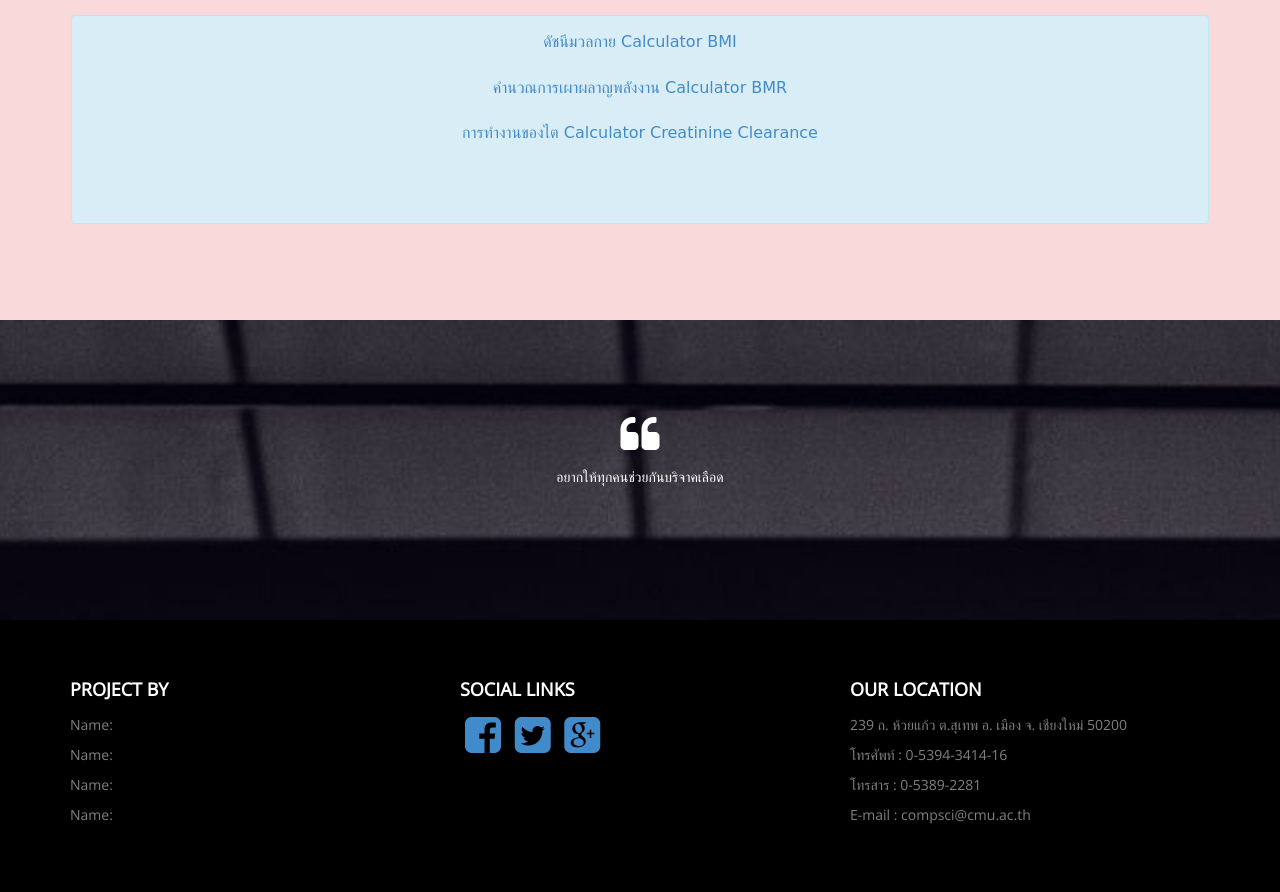
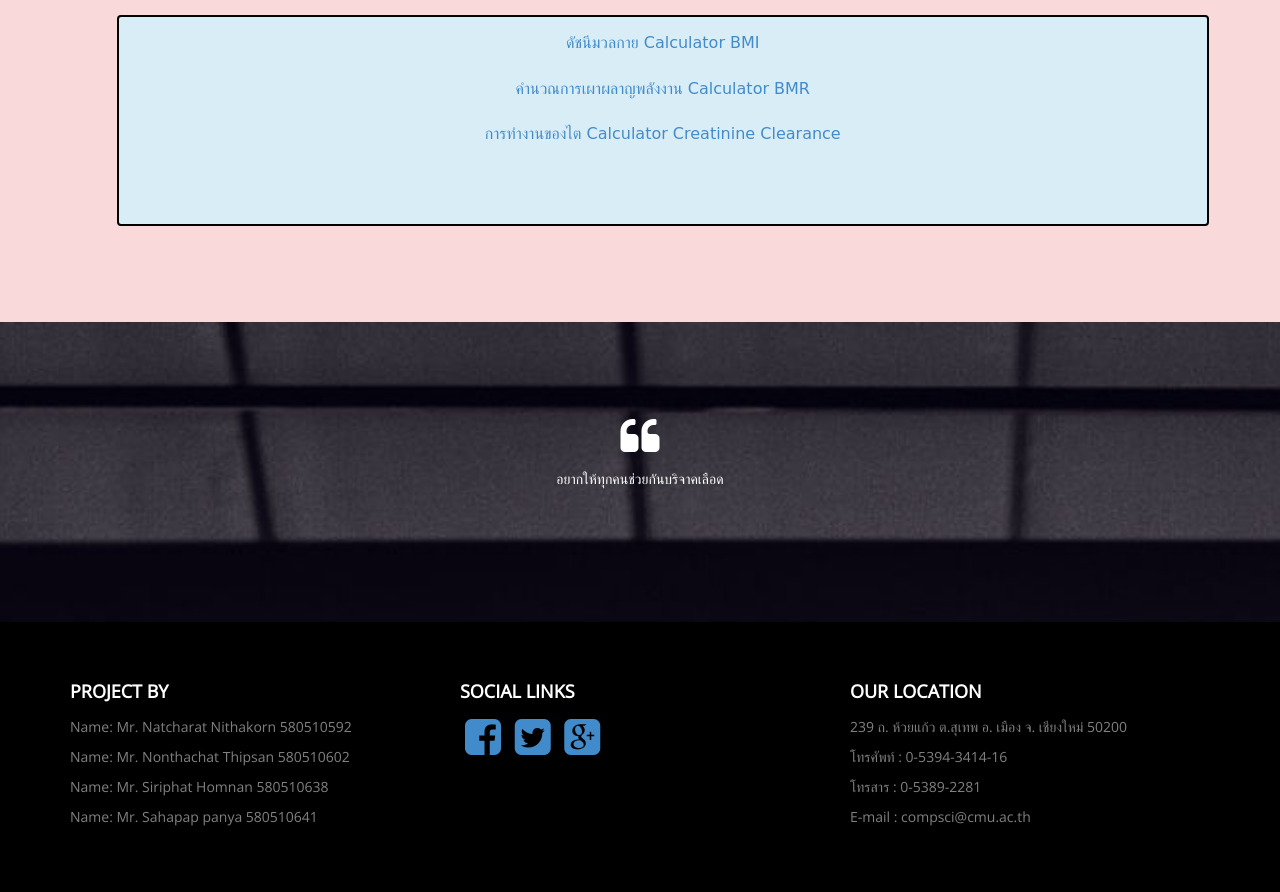
Before and after one commit to siriphat0homnan/projectDB, a PHP site: page /projectDB/MS.php in a window 1280 px wide. Shown: the part 101-993 px from the top of the page. Before the commit the page ends 925 px from the top, so only its background shows below. Run offline with PHP 8.4, Linux system fonts and the light colour scheme.

Commit message:
update color text hostadmin

```diff
--- a/projectDB/MS.php
+++ b/projectDB/MS.php
@@ -34,7 +34,7 @@
 
 
                         <div class="row text-center pad-row">
-                           <div class="alert alert-info">
+                           <div class="alert alert-info" style=" margin-left: 4%;border: 2px solid black;">
                             <font face="Comic sans MS" size="3">
                                 <a href="bmi.php">ดัชนีมวลกาย Calculator BMI</a><br><br>
 
--- a/projectDB/footer.php
+++ b/projectDB/footer.php
@@ -42,10 +42,10 @@
             <div class="col-md-4">
                 <h4> <strong>Project by</strong> </h4>
                 <p>
-                    Name: <br>
-                    Name: <br>
-                    Name: <br>
-                    Name: <br>
+                    Name: Mr. Natcharat   Nithakorn 580510592<br>
+                    Name: Mr. Nonthachat  Thipsan   580510602<br>
+                    Name: Mr. Siriphat    Homnan    580510638<br>
+                    Name: Mr. Sahapap     panya     580510641<br>
 
                 </p>
 
```
Also changed, not shown: projectDB/HostAdmin.php (+16 -0 lines).
